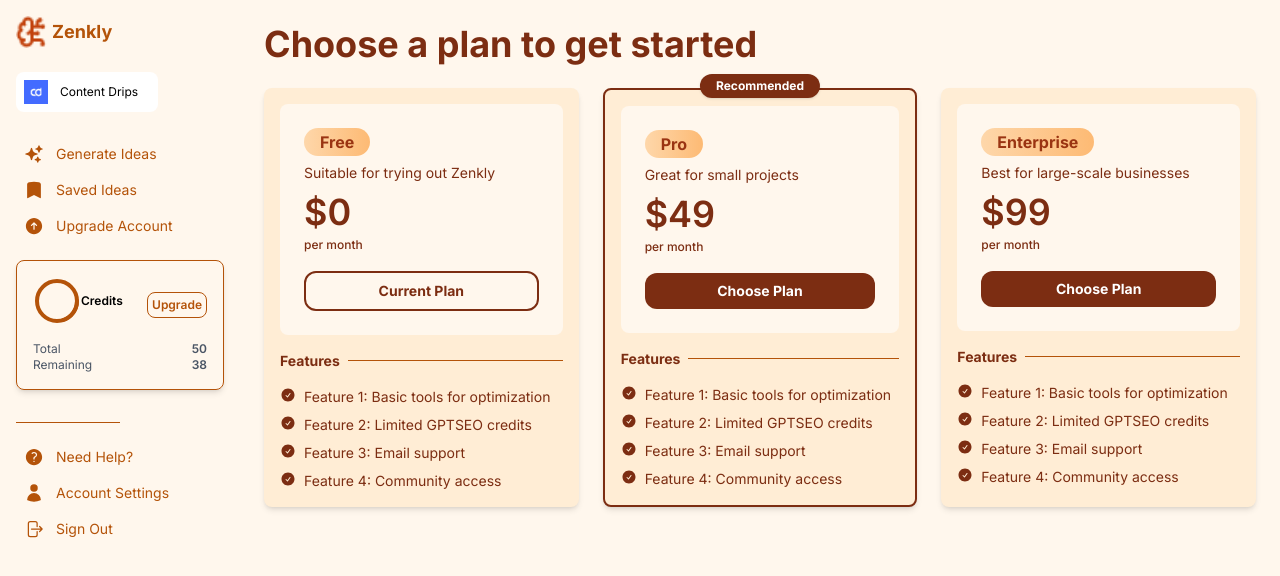
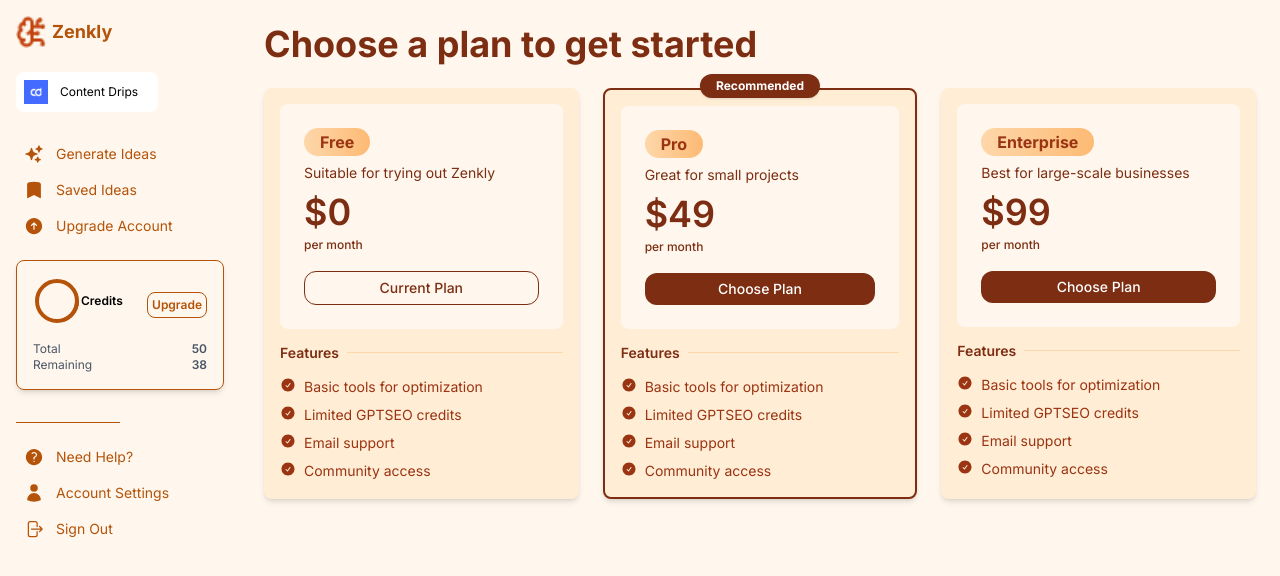
Before and after one commit to RaimaAftab95/ZenklyUpdate, a React (Vite) app: page /upgrade-account in a window 1280 px wide. Shown: the top 576 px of the page. Built offline with nearby package versions, Linux system fonts and the light colour scheme; no server answers.

Commit message:
Finalize plan ui

```diff
--- a/src/index.css
+++ b/src/index.css
@@ -15,6 +15,7 @@
   --color-base-100: #ffedd5;
   --color-base-200: #fff7ed;
   --color-base-300: oklch(98% 0.016 73.684);
+  --color-base-400: #fed7aa;
   --color-base-content: #9a3412;
   --color-primary: #b45309;
   --color-primary-content: #ffffff;
--- a/src/pages/UpgradeAccount.jsx
+++ b/src/pages/UpgradeAccount.jsx
@@ -49,9 +49,9 @@
                   per month
                 </p>
                 <button
-                  className={`w-full rounded-xl px-4 py-2 text-sm font-bold ${
+                  className={`w-full rounded-xl px-4 py-2 text-sm leading-4 font-medium ${
                     colIndex === 0
-                      ? 'border-secondary text-secondary border-2'
+                      ? 'border-secondary text-secondary border'
                       : 'bg-secondary text-white'
                   }`}
                 >
@@ -61,25 +61,30 @@
 
               <div className="mt-4">
                 <div className="flex items-center">
-                  <p className="text-secondary text-sm font-bold">Features</p>
-                  <div className="bg-primary ml-2 h-px flex-1"></div>
+                  <p className="text-secondary text-sm leading-4 font-semibold">
+                    Features
+                  </p>
+                  <div
+                    className="ml-2 h-px flex-1"
+                    style={{ backgroundColor: 'var(--color-base-400)' }}
+                  ></div>
                 </div>
-                <ul className="text-secondary mt-4 space-y-2 text-sm">
+                <ul className="text-base-content mt-4 space-y-2 text-sm leading-5">
                   <li className="flex items-start">
                     <CheckCircleIcon className="mr-2 h-4 w-4" />
-                    Feature 1: Basic tools for optimization
+                    Basic tools for optimization
                   </li>
                   <li className="flex items-start">
                     <CheckCircleIcon className="mr-2 h-4 w-4" />
-                    Feature 2: Limited GPTSEO credits
+                    Limited GPTSEO credits
                   </li>
                   <li className="flex items-start">
                     <CheckCircleIcon className="mr-2 h-4 w-4" />
-                    Feature 3: Email support
+                    Email support
                   </li>
                   <li className="flex items-start">
                     <CheckCircleIcon className="mr-2 h-4 w-4" />
-                    Feature 4: Community access
+                    Community access
                   </li>
                 </ul>
               </div>
```
